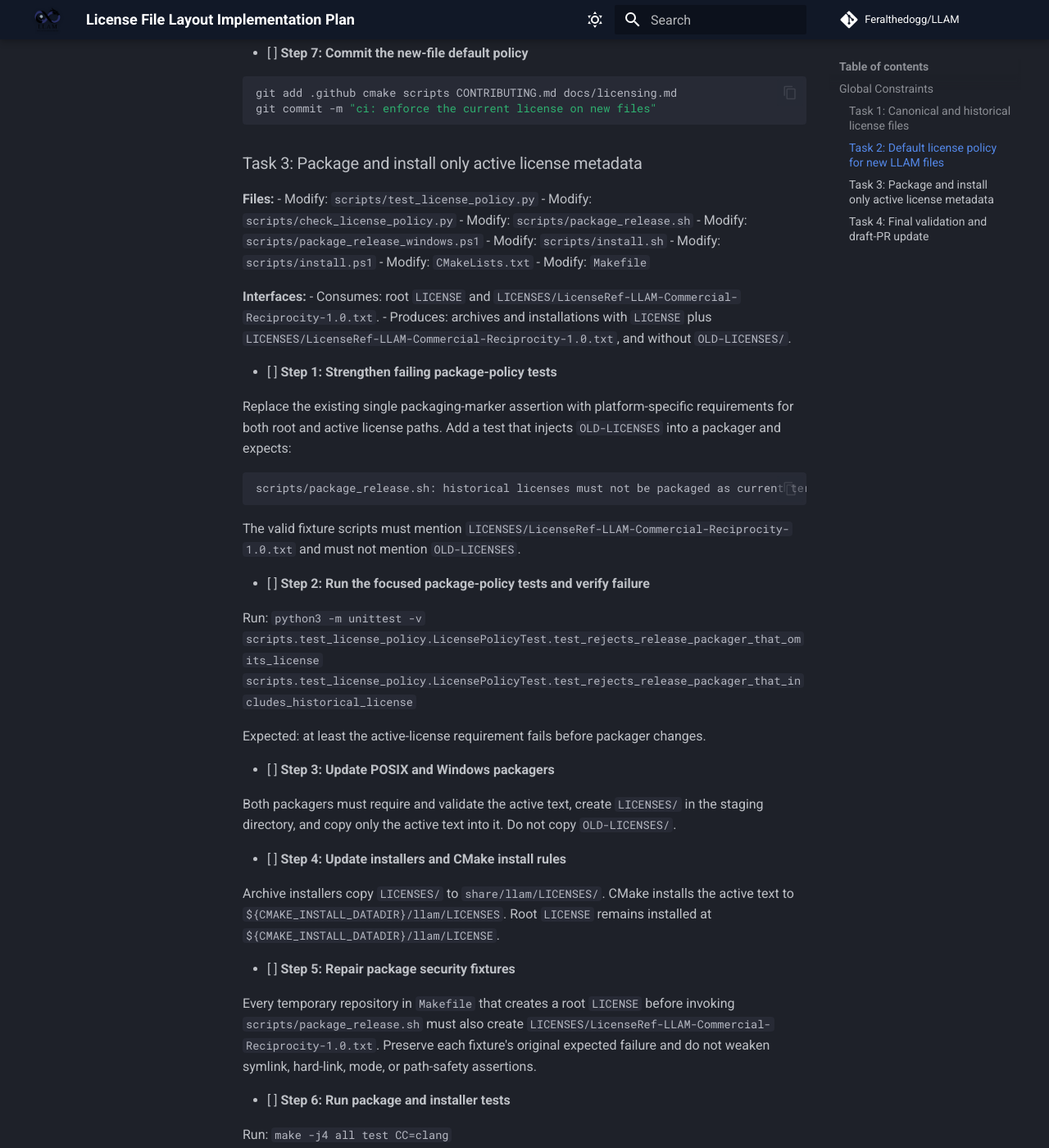
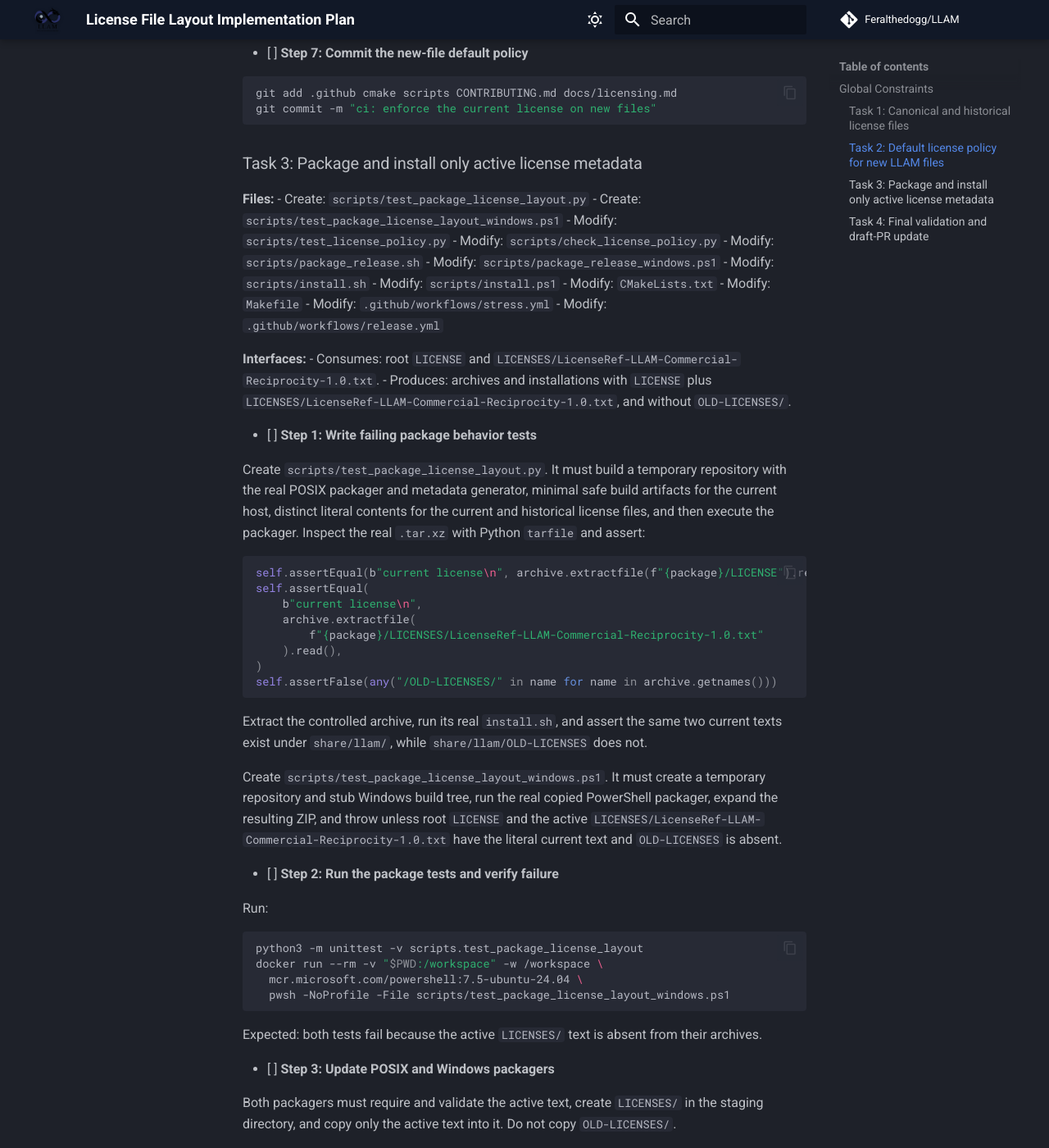
Before and after one commit to Feralthedogg/LLAM, an MkDocs documentation site: the page built from docs/superpowers/plans/2026-08-01-license-file-layout.md, in a window 1280 px wide and 1400 px high, scrolled down 5627 px. Shown: the whole window at 82% size. Built offline with MkDocs 1.6.1 and Material for MkDocs 9.7.7, drawn with Linux system fonts in a browser that asks for light colours; comment, search, counter and statistics services are not loaded; some of the changed text lies outside the part shown.

Commit message:
docs: test packaged license behavior

````diff
--- a/docs/superpowers/plans/2026-08-01-license-file-layout.md
+++ b/docs/superpowers/plans/2026-08-01-license-file-layout.md
@@ -246,6 +246,8 @@ git commit -m "ci: enforce the current license on new files"
 ### Task 3: Package and install only active license metadata
 
 **Files:**
+- Create: `scripts/test_package_license_layout.py`
+- Create: `scripts/test_package_license_layout_windows.ps1`
 - Modify: `scripts/test_license_policy.py`
 - Modify: `scripts/check_license_policy.py`
 - Modify: `scripts/package_release.sh`
@@ -254,26 +256,44 @@ git commit -m "ci: enforce the current license on new files"
 - Modify: `scripts/install.ps1`
 - Modify: `CMakeLists.txt`
 - Modify: `Makefile`
+- Modify: `.github/workflows/stress.yml`
+- Modify: `.github/workflows/release.yml`
 
 **Interfaces:**
 - Consumes: root `LICENSE` and `LICENSES/LicenseRef-LLAM-Commercial-Reciprocity-1.0.txt`.
 - Produces: archives and installations with `LICENSE` plus `LICENSES/LicenseRef-LLAM-Commercial-Reciprocity-1.0.txt`, and without `OLD-LICENSES/`.
 
-- [ ] **Step 1: Strengthen failing package-policy tests**
+- [ ] **Step 1: Write failing package behavior tests**
 
-Replace the existing single packaging-marker assertion with platform-specific requirements for both root and active license paths. Add a test that injects `OLD-LICENSES` into a packager and expects:
+Create `scripts/test_package_license_layout.py`. It must build a temporary repository with the real POSIX packager and metadata generator, minimal safe build artifacts for the current host, distinct literal contents for the current and historical license files, and then execute the packager. Inspect the real `.tar.xz` with Python `tarfile` and assert:
 
-```text
-scripts/package_release.sh: historical licenses must not be packaged as current terms
+```python
+self.assertEqual(b"current license\n", archive.extractfile(f"{package}/LICENSE").read())
+self.assertEqual(
+    b"current license\n",
+    archive.extractfile(
+        f"{package}/LICENSES/LicenseRef-LLAM-Commercial-Reciprocity-1.0.txt"
+    ).read(),
+)
+self.assertFalse(any("/OLD-LICENSES/" in name for name in archive.getnames()))
 ```
 
-The valid fixture scripts must mention `LICENSES/LicenseRef-LLAM-Commercial-Reciprocity-1.0.txt` and must not mention `OLD-LICENSES`.
+Extract the controlled archive, run its real `install.sh`, and assert the same two current texts exist under `share/llam/`, while `share/llam/OLD-LICENSES` does not.
 
-- [ ] **Step 2: Run the focused package-policy tests and verify failure**
+Create `scripts/test_package_license_layout_windows.ps1`. It must create a temporary repository and stub Windows build tree, run the real copied PowerShell packager, expand the resulting ZIP, and throw unless root `LICENSE` and the active `LICENSES/LicenseRef-LLAM-Commercial-Reciprocity-1.0.txt` have the literal current text and `OLD-LICENSES` is absent.
 
-Run: `python3 -m unittest -v scripts.test_license_policy.LicensePolicyTest.test_rejects_release_packager_that_omits_license scripts.test_license_policy.LicensePolicyTest.test_rejects_release_packager_that_includes_historical_license`
+- [ ] **Step 2: Run the package tests and verify failure**
 
-Expected: at least the active-license requirement fails before packager changes.
+Run:
+
+```bash
+python3 -m unittest -v scripts.test_package_license_layout
+docker run --rm -v "$PWD:/workspace" -w /workspace \
+  mcr.microsoft.com/powershell:7.5-ubuntu-24.04 \
+  pwsh -NoProfile -File scripts/test_package_license_layout_windows.ps1
+```
+
+Expected: both tests fail because the active `LICENSES/` text is absent from their archives.
 
 - [ ] **Step 3: Update POSIX and Windows packagers**
 
@@ -287,13 +307,17 @@ Archive installers copy `LICENSES/` to `share/llam/LICENSES/`. CMake installs th
 
 Every temporary repository in `Makefile` that creates a root `LICENSE` before invoking `scripts/package_release.sh` must also create `LICENSES/LicenseRef-LLAM-Commercial-Reciprocity-1.0.txt`. Preserve each fixture's original expected failure and do not weaken symlink, hard-link, mode, or path-safety assertions.
 
-- [ ] **Step 6: Run package and installer tests**
+- [ ] **Step 6: Wire package behavior tests into normal validation**
+
+Run the POSIX integration test from `test-license-policy`. In the Windows stress job, build `llam_runtime` and `llam_runtime_shared`, then run `scripts/test_package_license_layout_windows.ps1` so the hosted Windows runner verifies real ZIP behavior. Extend the release workflow's existing archive assertions to require the active text and reject `OLD-LICENSES`.
+
+- [ ] **Step 7: Run package and installer tests**
 
 Run: `make -j4 all test CC=clang`
 
 Expected: existing runtime, installer, and package security tests pass.
 
-- [ ] **Step 7: Build and inspect a real local archive**
+- [ ] **Step 8: Build and inspect a real local archive**
 
 Run:
 
@@ -304,10 +328,10 @@ tar -tf target/dist/llam-3.0.0-macos-aarch64.tar.xz | rg 'LICENSE|OLD-LICENSES'
 
 Expected: output contains the root `LICENSE` and active `LICENSES/LicenseRef-LLAM-Commercial-Reciprocity-1.0.txt`, with no `OLD-LICENSES` entry. Extract both current texts and verify them with `cmp` against the repository copies.
 
-- [ ] **Step 8: Commit packaging support**
+- [ ] **Step 9: Commit packaging support**
 
 ```bash
-git add CMakeLists.txt Makefile scripts/check_license_policy.py scripts/test_license_policy.py scripts/package_release.sh scripts/package_release_windows.ps1 scripts/install.sh scripts/install.ps1
+git add CMakeLists.txt Makefile .github/workflows/stress.yml .github/workflows/release.yml scripts/check_license_policy.py scripts/test_license_policy.py scripts/test_package_license_layout.py scripts/test_package_license_layout_windows.ps1 scripts/package_release.sh scripts/package_release_windows.ps1 scripts/install.sh scripts/install.ps1
 git commit -m "build: ship active license metadata"
 ```
 
````
